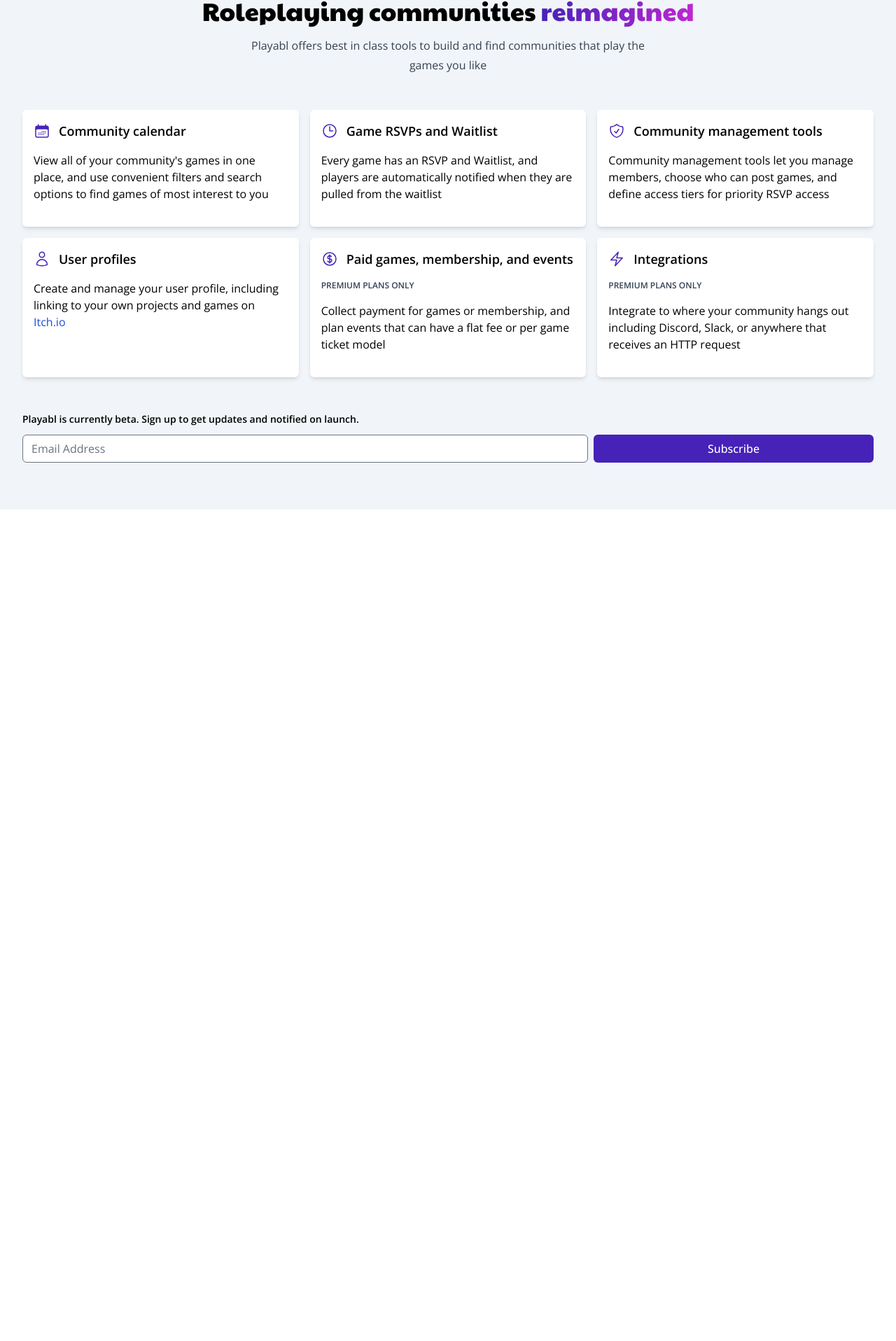
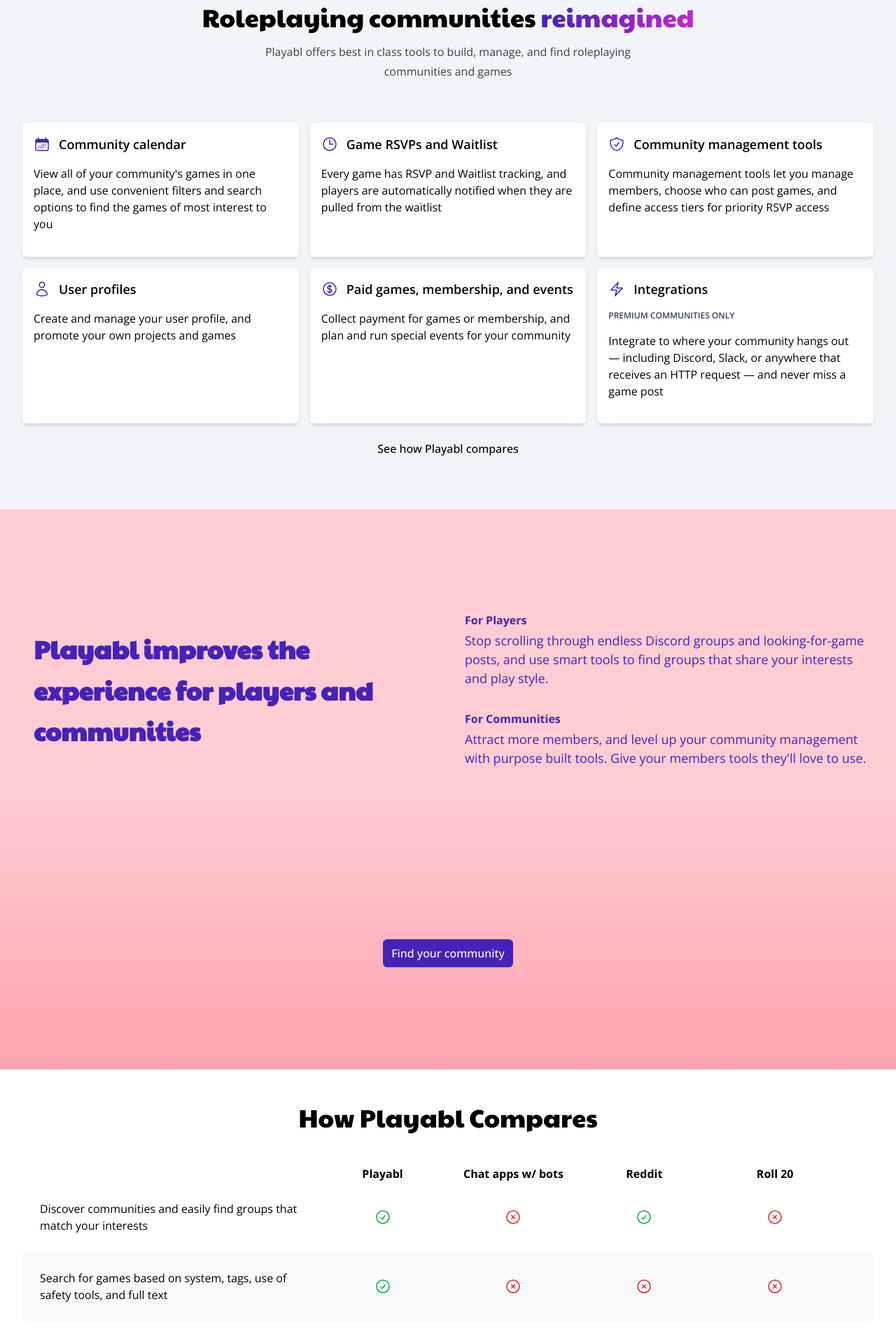
Before and after one commit to Playabl-io/marketing, a Vue app: page / in a window 1280 px wide. Shown: the part 872-2788 px from the top of the page at 70% size. Before the commit the page ends 1600 px from the top, so only its background shows below. Built offline with nearby package versions, Linux system fonts and the light colour scheme.

Commit message:
add comparison and other sections

```diff
--- a/src/components/EmailSignup.vue
+++ b/src/components/EmailSignup.vue
@@ -10,18 +10,21 @@
   >
     <p
       v-if="state === 'subscribed'"
-      class="font-openSans font-semibold text-lg text-center h-[72px]"
+      class="font-openSans font-semibold text-lg text-center h-[72px] px-8"
     >
       Thank you! Please check you email and confirm your subscription
     </p>
-    <form v-else class="grid grid-cols-3 gap-2" @submit.prevent="subscribe">
-      <p class="text-sm font-semibold mb-1 col-span-full">
-        Playabl is currently beta. Sign up to get updates and notified on
+    <form v-else class="flex flex-col px-8" @submit.prevent="subscribe">
+      <h3 class="text-3xl mb-12 font-paytone text-center">
+        We'd love for you to join us
+      </h3>
+      <p class="mb-3">
+        Playabl is currently in beta. Sign up to get updates and notified on
         launch.
       </p>
       <input
         v-model="email"
-        class="rounded-md col-span-2 h-10"
+        class="rounded-md h-10 mb-2"
         aria-label="Email Address"
         placeholder="Email Address"
         required
--- /dev/null
+++ b/src/components/GhostButton.vue
@@ -0,0 +1,11 @@
+<template>
+  <base-button
+    class="bg-inherit hover:bg-gray-100 dark:hover:bg-gray-700 text-current dark:text-slate-100"
+    v-bind="$attrs"
+  >
+    <slot></slot>
+  </base-button>
+</template>
+<script setup lang="ts">
+import BaseButton from "./BaseButton.vue";
+</script>
--- a/src/components/PremiumFeatureCardHeadline.vue
+++ b/src/components/PremiumFeatureCardHeadline.vue
@@ -4,7 +4,7 @@
       <slot></slot>
     </FeatureCardHeadline>
     <p class="text-xs text-slate-700 font-semibold mt-1 mb-4 uppercase">
-      premium plans only
+      premium communities only
     </p>
   </div>
 </template>
--- a/src/pages/HomePage.vue
+++ b/src/pages/HomePage.vue
@@ -8,7 +8,6 @@
         Playabl
       </a>
       <div class="flex items-center gap-6 font-openSans">
-        <a href="#features" class="text-slate-900 no-underline"> Features </a>
         <a
           href="https://app.playabl.io/login"
           class="text-brand-500 hover:text-fuchsia-700 no-underline"
@@ -52,8 +51,8 @@
         </span>
       </p>
       <p class="prose text-center mt-4 mx-auto">
-        Playabl offers best in class tools to build and find communities that
-        play the games you like
+        Playabl offers best in class tools to build, manage, and find
+        roleplaying communities and games
       </p>
     </div>
     <div class="grid lg:grid-cols-2 xl:grid-cols-3 gap-4">
@@ -64,7 +63,7 @@
         </FeatureCardHeadline>
         <p>
           View all of your community's games in one place, and use convenient
-          filters and search options to find games of most interest to you
+          filters and search options to find the games of most interest to you
         </p>
       </FeatureCard>
       <FeatureCard>
@@ -73,8 +72,8 @@
           <p class="text-lg font-semibold">Game RSVPs and Waitlist</p>
         </FeatureCardHeadline>
         <p>
-          Every game has an RSVP and Waitlist, and players are automatically
-          notified when they are pulled from the waitlist
+          Every game has RSVP and Waitlist tracking, and players are
+          automatically notified when they are pulled from the waitlist
         </p>
       </FeatureCard>
       <FeatureCard>
@@ -93,27 +92,21 @@
           <p class="text-lg font-semibold">User profiles</p>
         </FeatureCardHeadline>
         <p>
-          Create and manage your user profile, including linking to your own
-          projects and games on
-          <a
-            href="https://itch.io"
-            target="_blank"
-            class="text-blue-700 hover:underline"
-            >Itch.io</a
-          >
+          Create and manage your user profile, and promote your own projects and
+          games
         </p>
       </FeatureCard>
       <FeatureCard>
-        <PremiumFeatureCardHeadline>
+        <FeatureCardHeadline>
           <CurrencyDollarIcon class="h-6 w-6 text-brand-500" />
           <p class="text-lg font-semibold">
             Paid games, membership, and events
           </p>
-        </PremiumFeatureCardHeadline>
+        </FeatureCardHeadline>
 
         <p>
-          Collect payment for games or membership, and plan events that can have
-          a flat fee or per game ticket model
+          Collect payment for games or membership, and plan and run special
+          events for your community
         </p>
       </FeatureCard>
       <FeatureCard>
@@ -122,14 +115,131 @@
           <p class="text-lg font-semibold">Integrations</p>
         </PremiumFeatureCardHeadline>
         <p>
-          Integrate to where your community hangs out including Discord, Slack,
-          or anywhere that receives an HTTP request
+          Integrate to where your community hangs out — including Discord,
+          Slack, or anywhere that receives an HTTP request — and never miss a
+          game post
         </p>
       </FeatureCard>
+      <GhostButton
+        class="col-span-full hover:bg-slate-200"
+        @click="goToComparison"
+      >
+        See how Playabl compares
+      </GhostButton>
     </div>
-    <div class="self-center">
-      <EmailSignup />
+  </section>
+  <section
+    class="min-h-screen py-12 px-8 font-openSans bg-gradient-to-b from-rose-200 via-rose-200 to-rose-300 text-brand-500 grid md:grid-cols-2 gap-12"
+  >
+    <p
+      class="max-w-2xl p-4 text-4xl font-semibold leading-relaxed self-center font-paytone"
+    >
+      Playabl improves the experience for players and communities
+    </p>
+    <div class="grid gap-8 self-center">
+      <div>
+        <h3 class="font-bold mb-1">For Players</h3>
+        <p class="text-lg leading-normal">
+          Stop scrolling through endless Discord groups and looking-for-game
+          posts, and use smart tools to find groups that share your interests
+          and play style.
+        </p>
+      </div>
+      <div>
+        <h3 class="font-bold mb-1">For Communities</h3>
+        <p class="text-lg leading-normal">
+          Attract more members, and level up your community management with
+          purpose built tools. Give your members tools they'll love to use.
+        </p>
+      </div>
     </div>
+    <div class="col-span-full grid place-content-center">
+      <PrimaryButton @click="goToSignUp">Find your community</PrimaryButton>
+    </div>
+  </section>
+  <section
+    id="comparison"
+    class="min-h-screen bg-white font-openSans py-12 px-8"
+  >
+    <h3 class="text-4xl text-center font-paytone mb-12">
+      How Playabl Compares
+    </h3>
+    <div class="overflow-x-auto">
+      <table class="rounded-lg w-full min-w-[720px]">
+        <thead>
+          <tr class="comparison-table-grid-headers">
+            <th></th>
+            <th>Playabl</th>
+            <th>Chat apps w/ bots</th>
+            <th>Reddit</th>
+            <th>Roll 20</th>
+          </tr>
+        </thead>
+        <tbody>
+          <tr class="comparison-table-grid">
+            <td class="justify-self-start">
+              Discover communities and easily find groups that match your
+              interests
+            </td>
+            <td><CheckCircleIcon class="h-6 w-6 text-green-600" /></td>
+            <td><XCircleIcon class="h-6 w-6 text-red-600" /></td>
+            <td><CheckCircleIcon class="h-6 w-6 text-green-600" /></td>
+            <td><XCircleIcon class="h-6 w-6 text-red-600" /></td>
+          </tr>
+          <tr class="comparison-table-grid">
+            <td class="justify-self-start">
+              Search for games based on system, tags, use of safety tools, and
+              full text
+            </td>
+            <td><CheckCircleIcon class="h-6 w-6 text-green-600" /></td>
+            <td><XCircleIcon class="h-6 w-6 text-red-600" /></td>
+            <td><XCircleIcon class="h-6 w-6 text-red-600" /></td>
+            <td><XCircleIcon class="h-6 w-6 text-red-600" /></td>
+          </tr>
+          <tr class="comparison-table-grid">
+            <td class="justify-self-start">
+              Easily manage game RSVPs, waitlist, and details from a dedicated
+              page
+            </td>
+            <td><CheckCircleIcon class="h-6 w-6 text-green-600" /></td>
+            <td><XCircleIcon class="h-6 w-6 text-red-600" /></td>
+            <td><XCircleIcon class="h-6 w-6 text-red-600" /></td>
+            <td><XCircleIcon class="h-6 w-6 text-red-600" /></td>
+          </tr>
+          <tr class="comparison-table-grid">
+            <td class="justify-self-start">
+              Setup and run special events for the community
+            </td>
+            <td><CheckCircleIcon class="h-6 w-6 text-green-600" /></td>
+            <td><CheckCircleIcon class="h-6 w-6 text-green-600" /></td>
+            <td><XCircleIcon class="h-6 w-6 text-red-600" /></td>
+            <td><XCircleIcon class="h-6 w-6 text-red-600" /></td>
+          </tr>
+          <tr class="comparison-table-grid">
+            <td class="justify-self-start">
+              Easily and securely collect payment for games and memberships
+            </td>
+            <td><CheckCircleIcon class="h-6 w-6 text-green-600" /></td>
+            <td><XCircleIcon class="h-6 w-6 text-red-600" /></td>
+            <td><XCircleIcon class="h-6 w-6 text-red-600" /></td>
+            <td><XCircleIcon class="h-6 w-6 text-red-600" /></td>
+          </tr>
+          <tr class="comparison-table-grid">
+            <td class="justify-self-start">
+              Power up your communities with integrations so you'll never miss a
+              game posting or user joining
+            </td>
+            <td><CheckCircleIcon class="h-6 w-6 text-green-600" /></td>
+            <td><CheckCircleIcon class="h-6 w-6 text-green-600" /></td>
+            <td><CheckCircleIcon class="h-6 w-6 text-green-600" /></td>
+            <td><XCircleIcon class="h-6 w-6 text-red-600" /></td>
+          </tr>
+        </tbody>
+      </table>
+    </div>
+  </section>
+  <section id="signup" class="py-12 grid justify-items-center min-h-screen">
+    <EmailSignup />
   </section>
 </template>
 
@@ -144,15 +254,40 @@
   CurrencyDollarIcon,
   BoltIcon,
   UserIcon,
+  CheckCircleIcon,
+  XCircleIcon,
 } from "@heroicons/vue/24/outline";
 import { CalendarDaysIcon } from "@heroicons/vue/24/solid";
 import FeatureCardHeadline from "../components/FeatureCardHeadline.vue";
 import PremiumFeatureCardHeadline from "../components/PremiumFeatureCardHeadline.vue";
+import GhostButton from "../components/GhostButton.vue";
 
 function goToFeatures() {
   const el = document.getElementById("features");
   el?.scrollIntoView({ behavior: "smooth" });
 }
+function goToComparison() {
+  const el = document.getElementById("comparison");
+  el?.scrollIntoView({ behavior: "smooth" });
+}
+function goToSignUp() {
+  const el = document.getElementById("signup");
+  el?.scrollIntoView({ behavior: "smooth" });
+}
 </script>
 
-<style scoped></style>
+<style scoped>
+.comparison-table-grid-headers {
+  display: grid;
+  grid-template-columns: 34% 16% 16% 16% 16%;
+  @apply px-6;
+}
+.comparison-table-grid {
+  @apply p-6 even:bg-slate-50 rounded-lg;
+  display: grid;
+  grid-template-columns: 34% 16% 16% 16% 16%;
+  justify-items: center;
+  align-items: center;
+  @apply border border-b border-t-0 border-l-0 border-r-0 border-b-slate-50 last:border-none;
+}
+</style>
--- a/src/pages/ThanksPage.vue
+++ b/src/pages/ThanksPage.vue
@@ -1,18 +1,19 @@
 <template>
   <div class="min-h-screen w-screen bg-slate-200">
     <div class="mx-auto container flex flex-col items-center p-12">
-      <h1 class="font-paytone text-4xl text-center my-8">Thanks!</h1>
-      <p class="prose font-openSans">
+      <h1 class="font-paytone text-4xl text-center mt-8 mb-2">Thanks!</h1>
+      <p class="prose font-openSans mb-8">
         Thank you for subscribing. We're excited you're here.
       </p>
       <p class="prose font-openSans">
-        Would you mind answering one question to tell us why you subscribed?
+        If you have a few minutes, would you help us understand why you
+        subscribed and what solutions are of most interest to you?
       </p>
       <div class="w-full mt-2">
         <iframe
           src="https://docs.google.com/forms/d/e/1FAIpQLSc5Bj8wERYIjoAa5qPnyZtOeh-EDBW0qDMuLdK28v43_FI0CQ/viewform?embedded=true"
           width="100%"
-          height="604"
+          height="2000"
           frameborder="0"
           marginheight="0"
           marginwidth="0"
```
